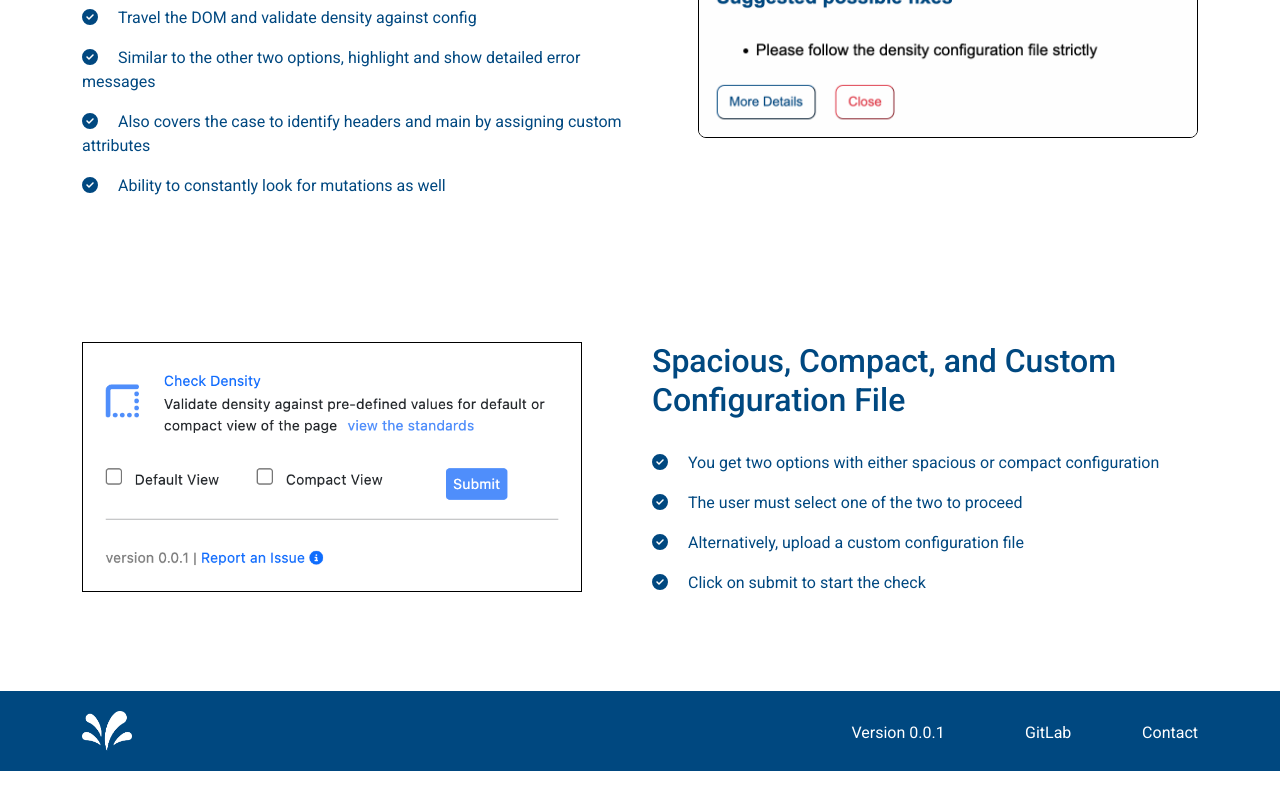
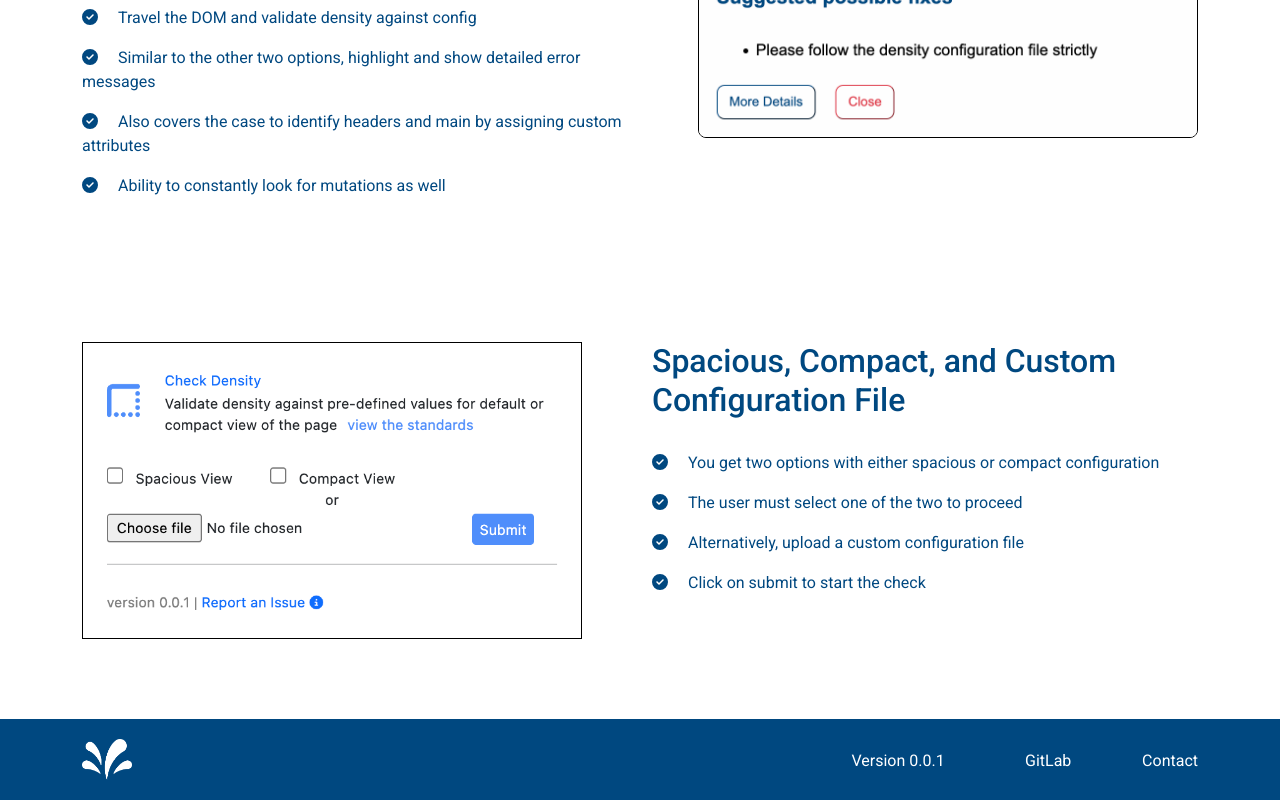
Before and after one commit to yash-dn/extension-website, a React (Create React App) app: page /density in a window 1280 px wide. Shown: the part 856-1656 px from the top of the page. Before the commit the page ends 1627 px from the top, so only its background shows below. Built offline with nearby package versions, Linux system fonts and the light colour scheme.

Commit message:
update the desnity screenshot

```diff
--- a/src/components/density/density.tsx
+++ b/src/components/density/density.tsx
@@ -79,7 +79,7 @@ export const Density = () => {
       <Row className="hero-row">
         <Col className="hero-column">
           <img
-            src={require('../../assets/density-popup.png')}
+            src={require('../../assets/desnity-popupo.png')}
             alt="semantic-img"
             className="styles-popup-img"
           />
```
Also changed, not shown: src/assets/density-popup.png (deleted), src/assets/desnity-popupo.png (added).
